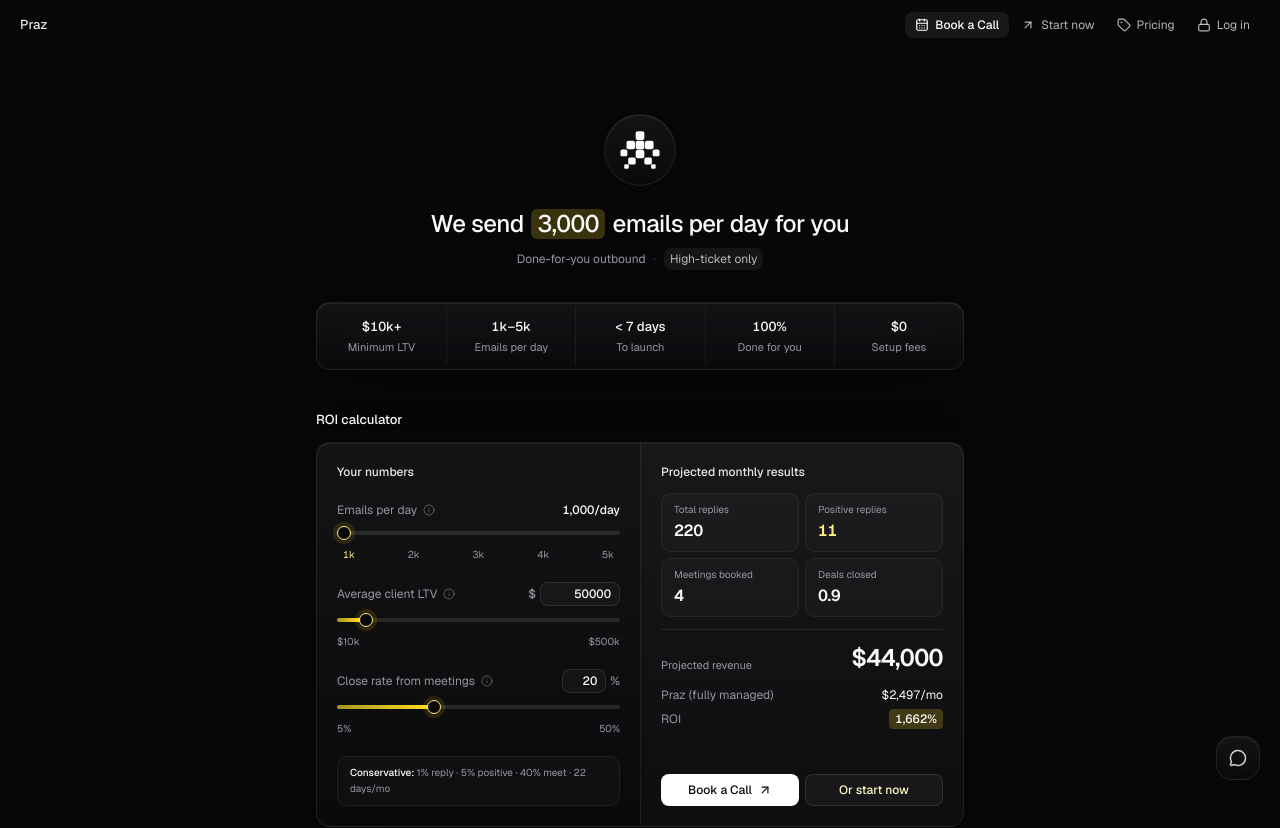
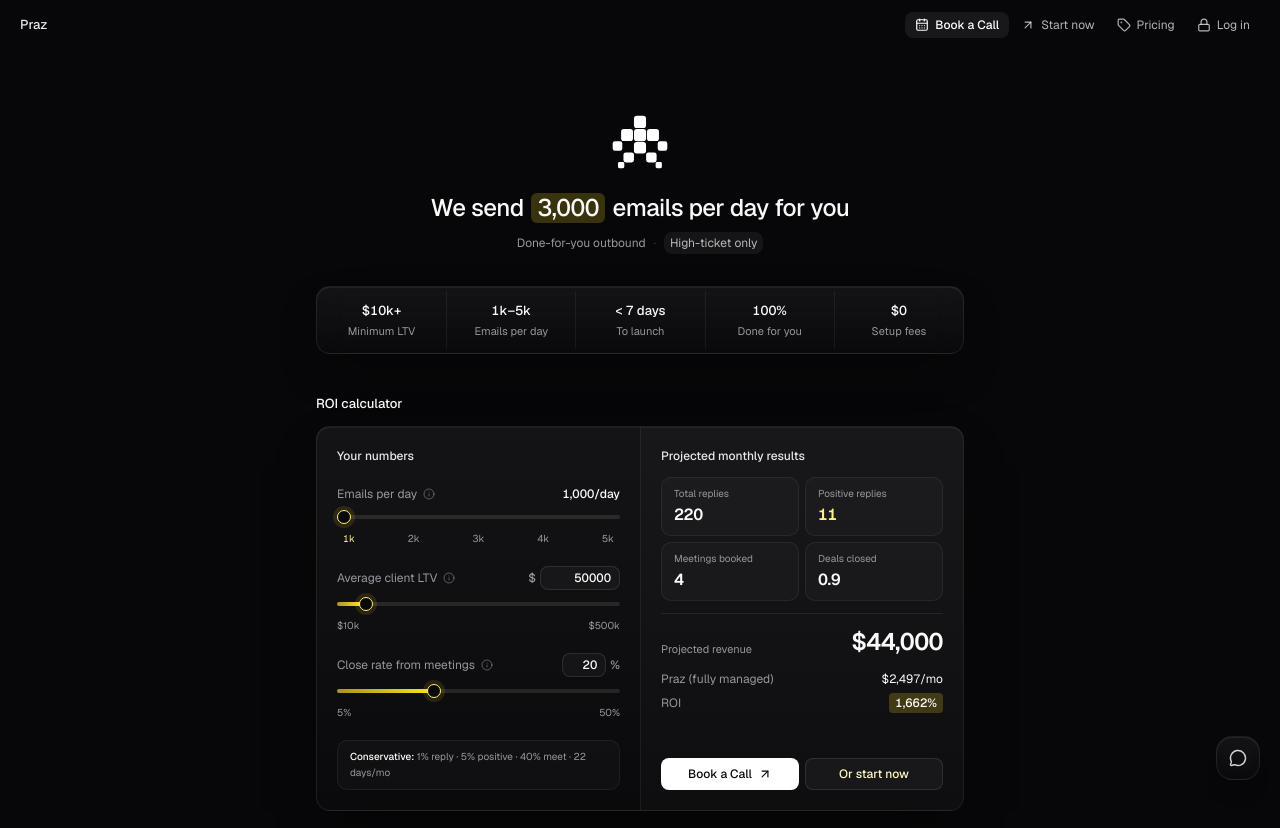
Before and after one commit to jayden8811/praz, a Next.js app: page / in a window 1280 px wide. Shown: the top 828 px of the page. Built offline with nearby package versions, Linux system fonts and the light colour scheme.

Commit message:
Show logo mark without circle frame
Co-Authored-By: Claude Opus 5.5 <noreply@anthropic.com>
Claude-Session: https://claude.ai/code/session_012dVnbrNQKUeMJHz3bd94t6

```diff
--- a/src/components/sections/overview.tsx
+++ b/src/components/sections/overview.tsx
@@ -108,9 +108,9 @@ function Identity() {
         initial={{ opacity: 0, scale: 0.9 }}
         animate={{ opacity: 1, scale: 1 }}
         transition={{ duration: 0.8, ease }}
-        className="glass flex size-[72px] items-center justify-center rounded-full"
+        className="flex items-center justify-center"
       >
-        <LogoMark className="size-10 text-white" />
+        <LogoMark className="size-14 text-white" />
       </motion.div>
 
       <motion.h1
```
